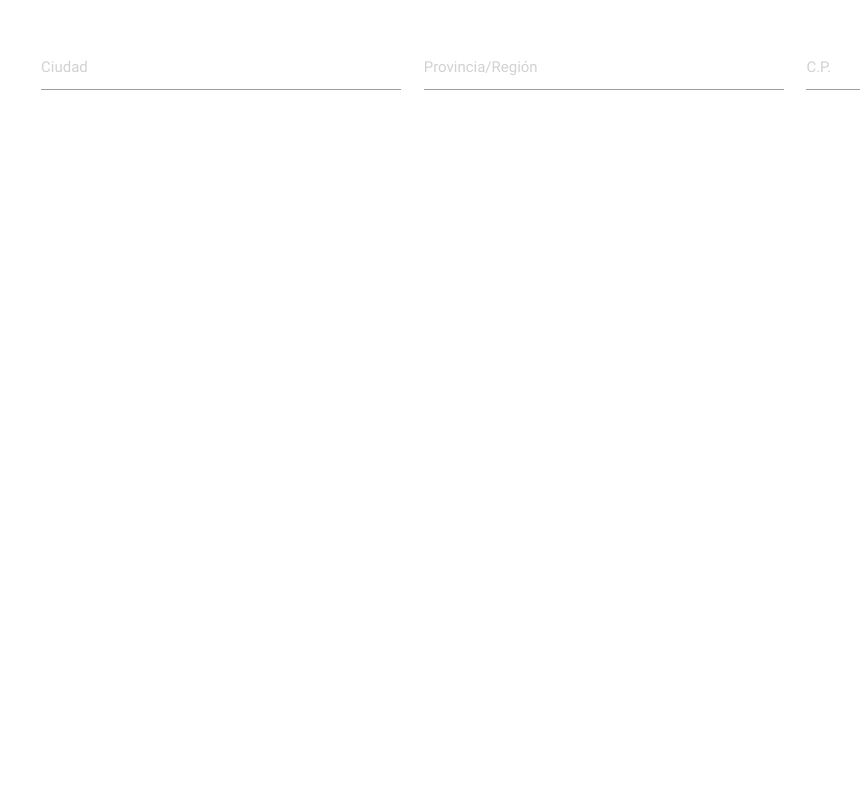
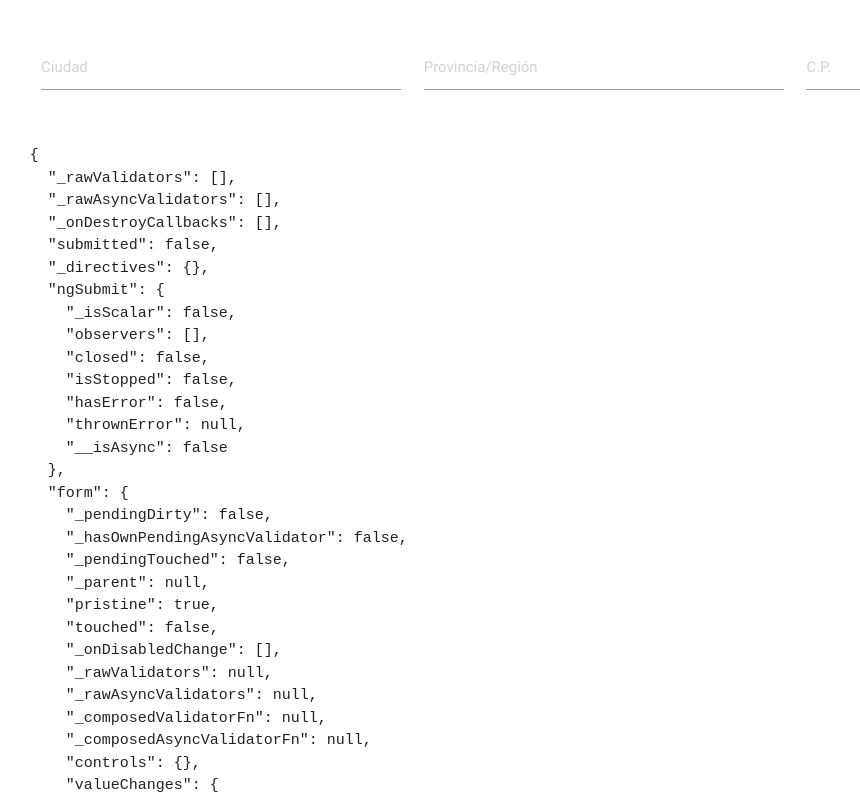
Before and after one commit to agudovitoria/ng2-forms, an Angular app: page / in a window 1280 px wide. Shown: the part 540-1339 px from the top of the page, without its empty margins (151-1011 px from the left). Before the commit the page ends 800 px from the top, so only its background shows below. Built offline with nearby package versions, Linux system fonts and the light colour scheme.

Commit message:
Now we can use it as a regular variable

```diff
--- a/src/app/registration-form/registration-form.component.html
+++ b/src/app/registration-form/registration-form.component.html
@@ -52,6 +52,11 @@
           <input placeholder="C.P." id="zip" type="number" class="validate">
         </div>
       </div>
+    </form>
 
-    </form>
+    <div class="row">
+      <div class="col s12">
+        <pre>{{ regForm | json }}</pre>
+      </div>
+    </div>
   </div>
--- a/src/app/registration-form/registration-form.component.ts
+++ b/src/app/registration-form/registration-form.component.ts
@@ -1,5 +1,5 @@
 import { Component, OnInit } from '@angular/core';
-import { IFormData } from './FormData';
+import { IFormData } from './IFormData';
 
 @Component({
   selector: 'app-registration-form',
```
